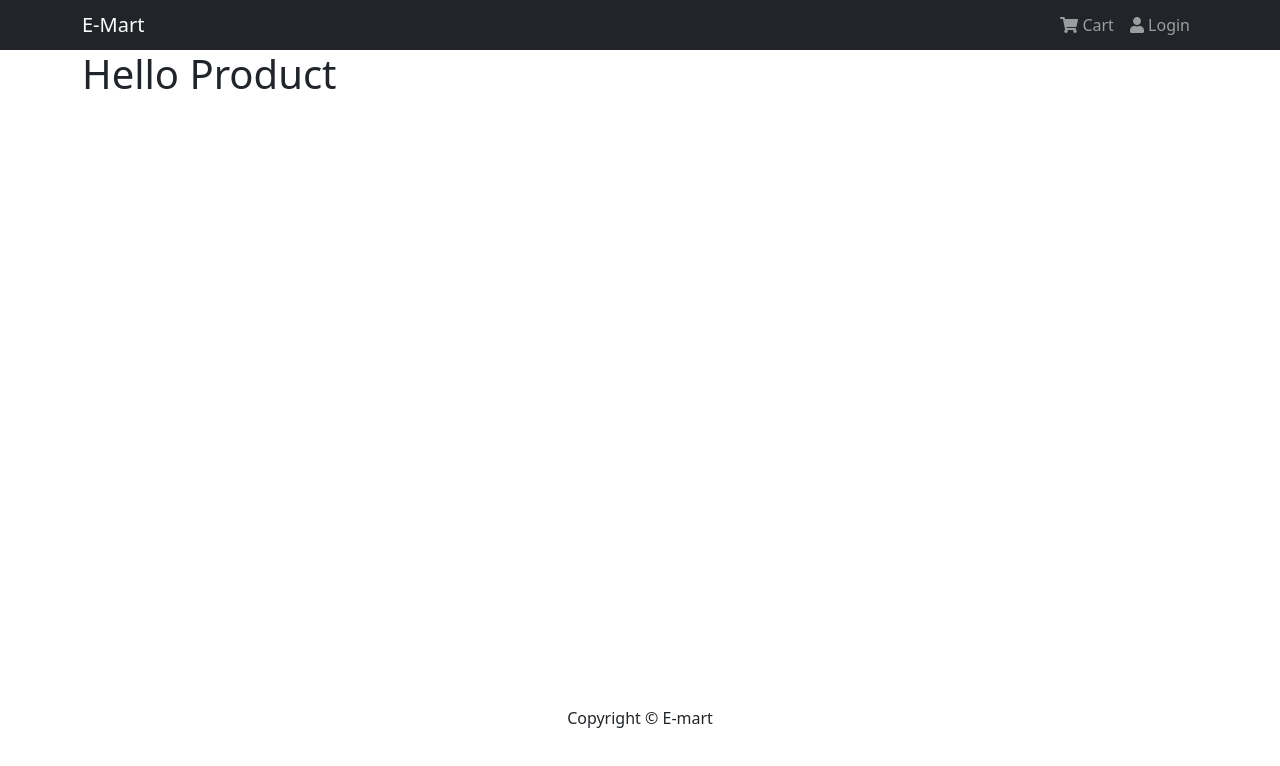
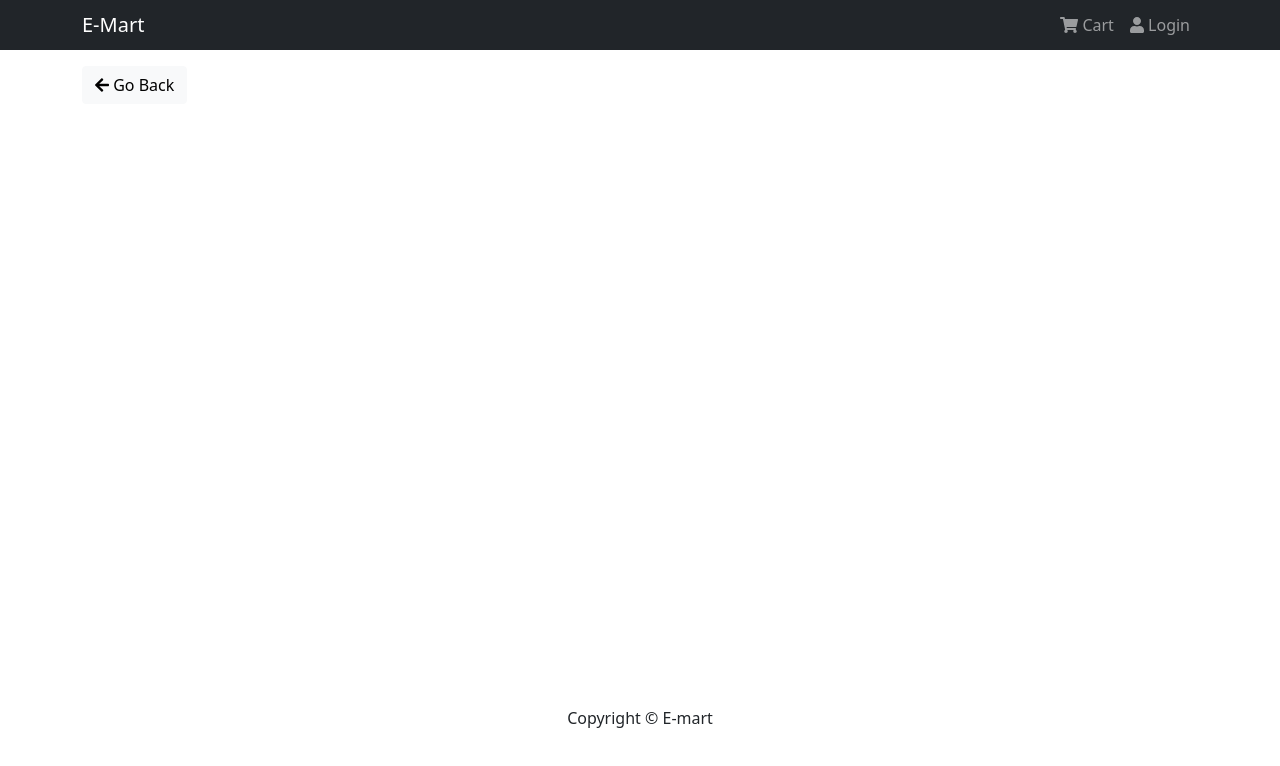
Before and after one commit to Amadeus-911/Ecom-MERN, a React (Create React App) app in the folder frontend/: page /product/1 in a window 1280 px wide. Shown: the top 766 px of the page. Built offline with nearby package versions, Linux system fonts and the light colour scheme; the HTML template or start-up script is replaced by a standard one.

Commit message:
building product screen

```diff
--- a/frontend/src/screens/ProductScreen.js
+++ b/frontend/src/screens/ProductScreen.js
@@ -1,10 +1,22 @@
 import React from 'react';
 import { Container, Row, Col, Image, ListGroup, Button } from 'react-bootstrap';
+import products from '../products';
+import { Link, useParams } from 'react-router-dom';
+import Rating from '../components/Rating';
+import { faArrowLeft } from '@fortawesome/free-solid-svg-icons';
+import { FontAwesomeIcon } from '@fortawesome/react-fontawesome';
 
 const ProductScreen = () => {
+    const { id } = useParams();
+    const product = products.find((p) => p._id === id);
+
     return (
         <div>
-            <h1>Hello Product</h1>
+            <Link className="btn btn-light my-3" to="/">
+                <span>
+                    <FontAwesomeIcon icon={faArrowLeft} /> Go Back
+                </span>
+            </Link>
         </div>
     );
 };
```
